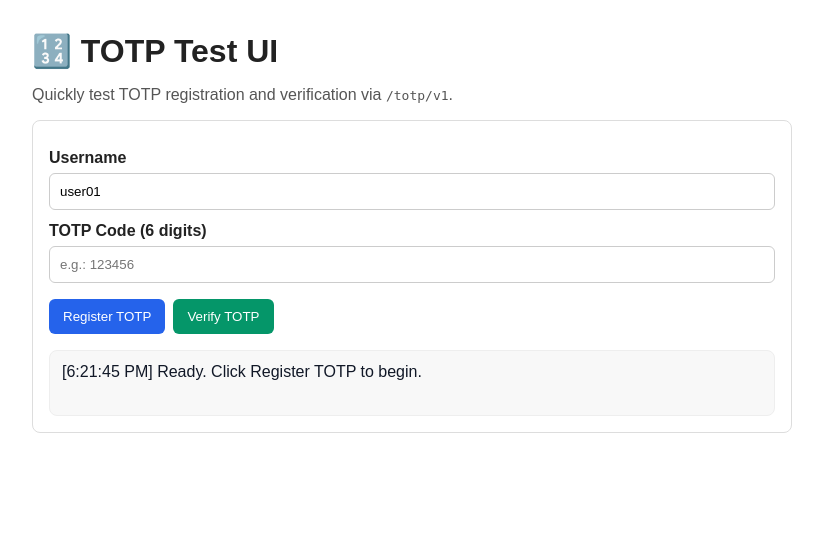
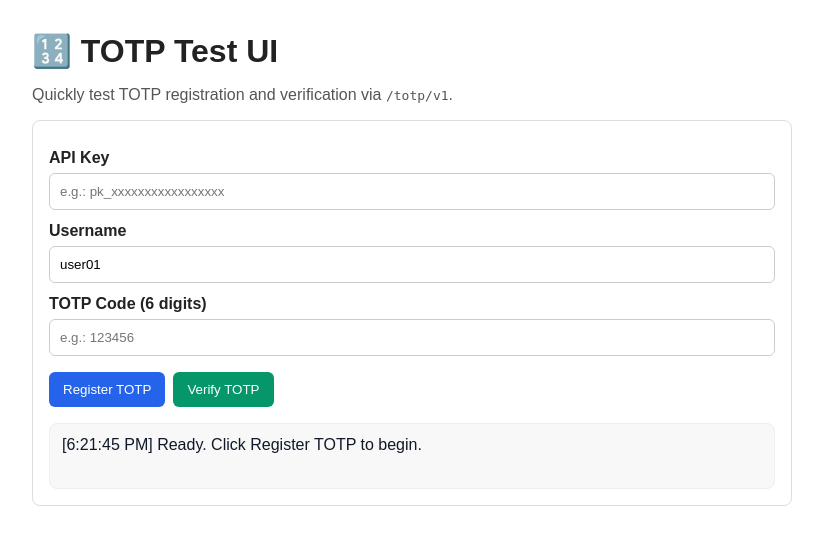
Before and after one commit to PHAMDOANK4/passwordless, a Spring Boot app: page /totp/test in a window 1280 px wide. Shown: the top 545 px of the page, without its empty margins (228-1051 px from the left). Run offline with Spring Boot 4, Linux system fonts and the light colour scheme; some of the project's set-up classes (security, data sources, template engines, error pages and the like) are left out, and stand-ins take their place.

Commit message:
Add API key input/header to TOTP test page
Agent-Logs-Url: https://github.com/PHAMDOANK4/passwordless/sessions/79760dd5-3251-4edc-8346-322ac13d86fd

Co-authored-by: Nonnner <155631088+Nonnner@users.noreply.github.com>

```diff
--- a/src/main/resources/templates/totp-test.html
+++ b/src/main/resources/templates/totp-test.html
@@ -86,6 +86,9 @@
 <p>Quickly test TOTP registration and verification via <code>/totp/v1</code>.</p>
 
 <div class="card">
+    <label for="apiKey">API Key</label>
+    <input id="apiKey" type="text" placeholder="e.g.: pk_xxxxxxxxxxxxxxxxx"/>
+
     <label for="username">Username</label>
     <input id="username" type="text" placeholder="e.g.: user01" value="user01"/>
 
@@ -120,16 +123,20 @@
     }
 
     async function registerTotp() {
+        const apiKey = document.getElementById('apiKey').value.trim();
         const username = document.getElementById('username').value.trim();
-        if (!username) {
-            setResult('Username cannot be empty.', true);
+        if (!apiKey || !username) {
+            setResult('API key and username are required.', true);
             return;
         }
 
         try {
             const res = await fetch(`${apiBase}/register`, {
                 method: 'POST',
-                headers: {'Content-Type': 'application/json'},
+                headers: {
+                    'Content-Type': 'application/json',
+                    'X-API-Key': apiKey
+                },
                 body: JSON.stringify({username})
             });
             const data = await res.json();
@@ -149,12 +156,13 @@
     }
 
     async function verifyTotp() {
+        const apiKey = document.getElementById('apiKey').value.trim();
         const username = document.getElementById('username').value.trim();
         const totpCode = document.getElementById('totpCode').value.trim();
         const totpValue = parseInt(totpCode, 10);
 
-        if (!username || !totpCode) {
-            setResult('Username and TOTP code are required.', true);
+        if (!apiKey || !username || !totpCode) {
+            setResult('API key, username and TOTP code are required.', true);
             return;
         }
         if (!/^\d{6}$/.test(totpCode) || Number.isNaN(totpValue)) {
@@ -165,7 +173,10 @@
         try {
             const res = await fetch(`${apiBase}/verify`, {
                 method: 'POST',
-                headers: {'Content-Type': 'application/json'},
+                headers: {
+                    'Content-Type': 'application/json',
+                    'X-API-Key': apiKey
+                },
                 body: JSON.stringify({
                     username,
                     totp: totpValue
```
